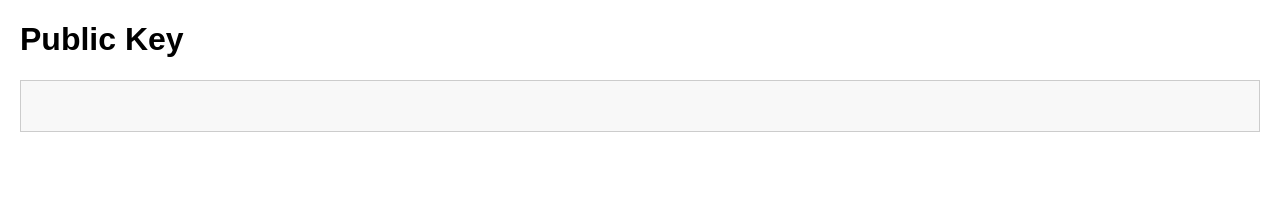
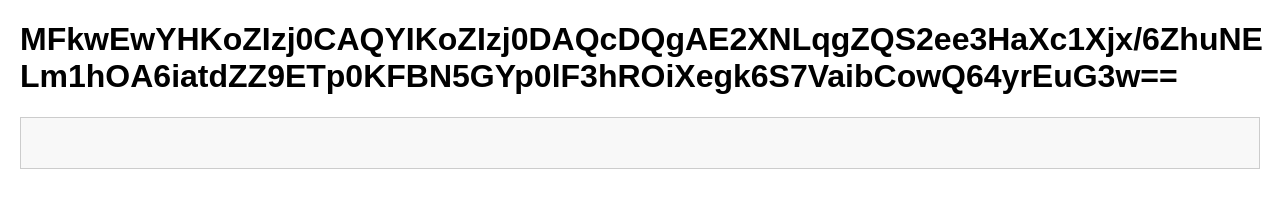
Before and after one commit to beagleboy1010/tesla-fleet-public-key, a plain HTML site: page index.html in a window 1280 px wide. Drawn offline with Linux system fonts and the light colour scheme.

Commit message:
Update index.html

```diff
--- a/index.html
+++ b/index.html
@@ -18,7 +18,8 @@
     </style>
 </head>
 <body>
-    <h1>Public Key</h1>
+    <h1>MFkwEwYHKoZIzj0CAQYIKoZIzj0DAQcDQgAE2XNLqgZQS2ee3HaXc1Xjx/6ZhuNE
+Lm1hOA6iatdZZ9ETp0KFBN5GYp0lF3hROiXegk6S7VaibCowQ64yrEuG3w==</h1>
     <pre>
         <!-- Public key content will be placed here -->
     </pre>
```
